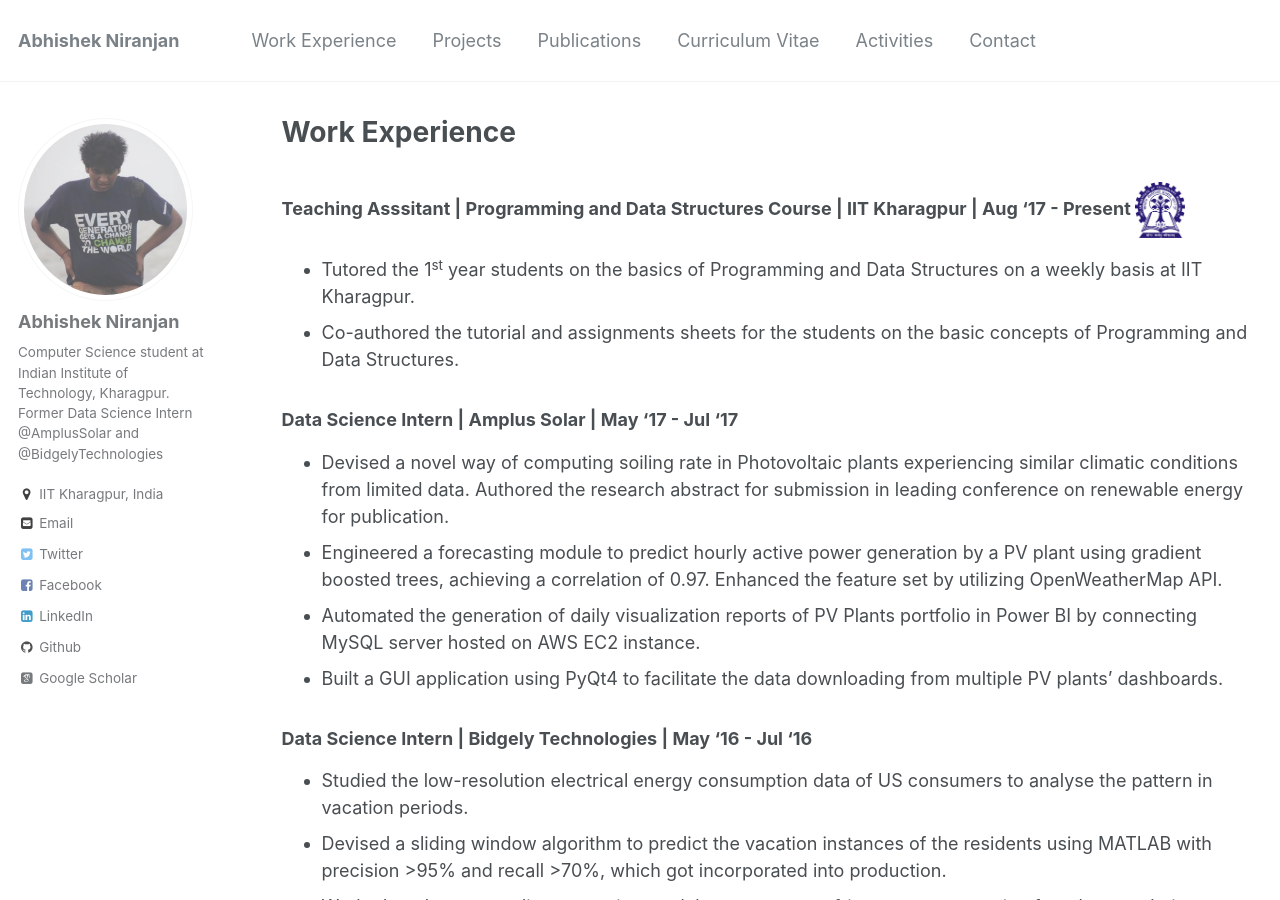
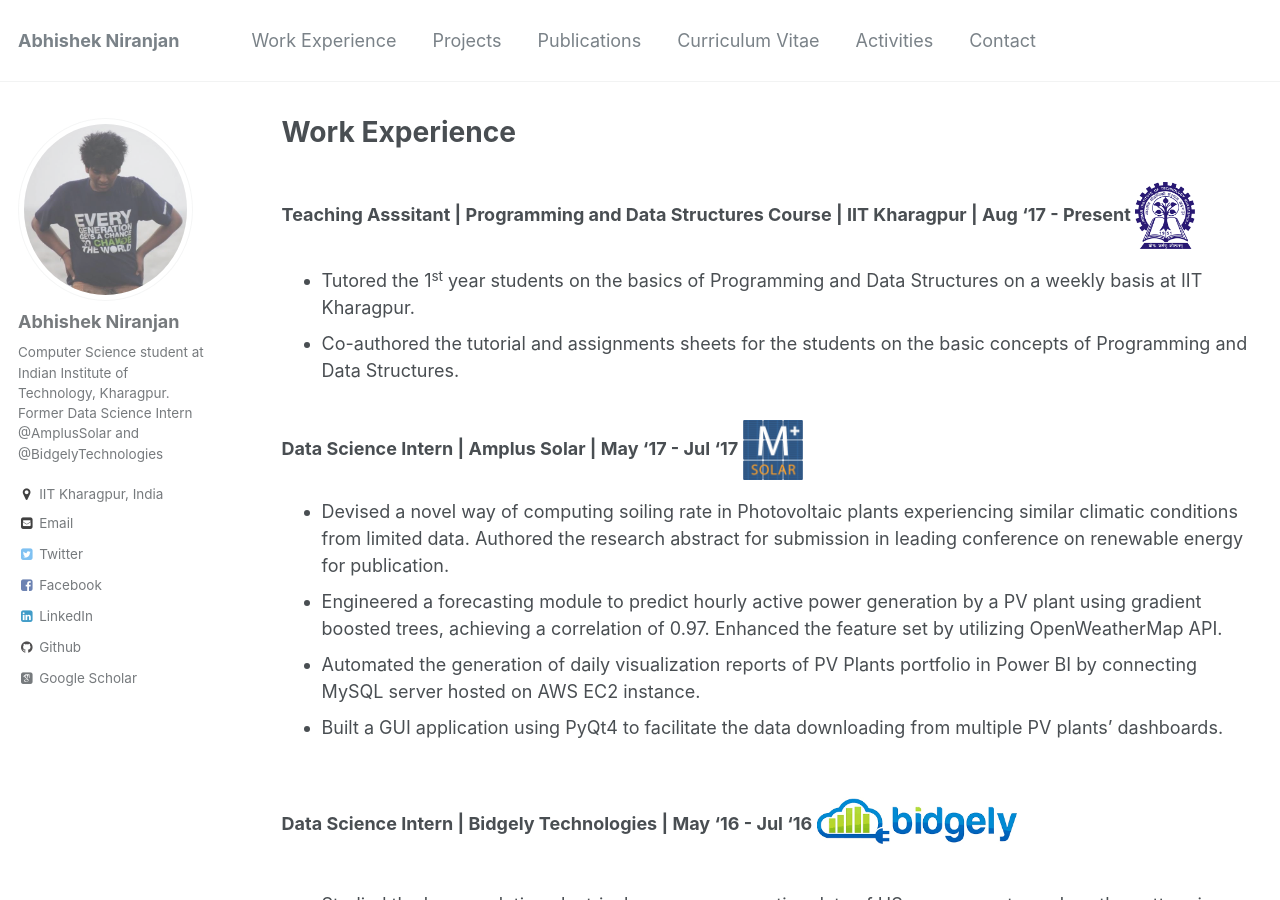
Before and after one commit to abhishek-niranjan/abhishek-niranjan.github.io, a Jekyll site: the page built from _pages/experience.md, in a window 1280 px wide and 900 px high. Built offline with Jekyll 4.4.1, drawn with Linux system fonts in a browser that asks for light colours; some web fonts are replaced.

Commit message:
Trying to add logo in Experience

```diff
--- a/_pages/experience.md
+++ b/_pages/experience.md
@@ -5,11 +5,11 @@ permalink: /experience/
 author_profile: true
 ---
 
-### Teaching Asssitant | Programming and Data Structures Course | IIT Kharagpur | Aug '17 - Present                    <img src='/images/kgp.png'  width="50" height="50">
+### Teaching Asssitant | Programming and Data Structures Course | IIT Kharagpur | Aug '17 - Present	<img src='/images/kgp.png'  width="60" height="60">
 * Tutored the 1<sup>st</sup> year students on the basics of Programming and Data Structures on a weekly basis at IIT Kharagpur.
 * Co-authored the tutorial and assignments sheets for the students on the basic concepts of Programming and Data Structures.
 
-### Data Science Intern | Amplus Solar | May '17 - Jul '17
+### Data Science Intern | Amplus Solar | May '17 - Jul '17							<img src='/images/mplus.png'  width="60" height="90">
 * Devised a novel way of computing soiling rate in Photovoltaic plants experiencing similar climatic conditions from limited
 data. Authored the research abstract for submission in leading conference on renewable energy for publication.
 * Engineered a forecasting module to predict hourly active power generation by a PV plant using gradient boosted trees,
@@ -18,7 +18,7 @@ achieving a correlation of 0.97. Enhanced the feature set by utilizing OpenWeath
 hosted on AWS EC2 instance.
 * Built a GUI application using PyQt4 to facilitate the data downloading from multiple PV plants' dashboards.
 
-### Data Science Intern | Bidgely Technologies | May '16 - Jul '16
+### Data Science Intern | Bidgely Technologies | May '16 - Jul '16 		<img src='/images/bidgely.png'  width="200" height="50">
 * Studied the low-resolution electrical energy consumption data of US consumers to analyse the pattern in vacation periods.
 * Devised a sliding window algorithm to predict the vacation instances of the residents using MATLAB with precision >95%
 and recall >70%, which got incorporated into production.
```
